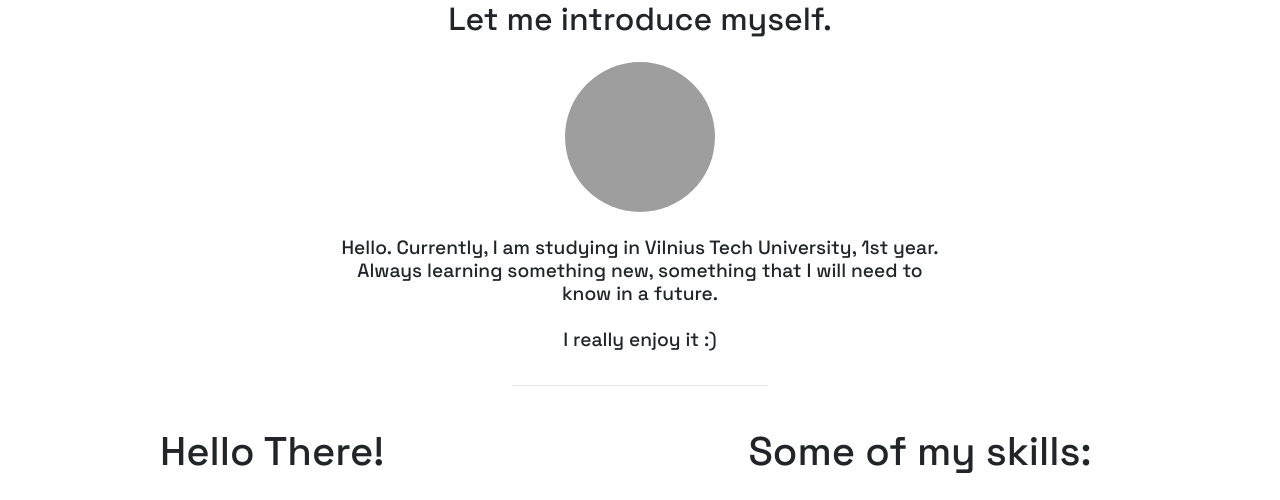
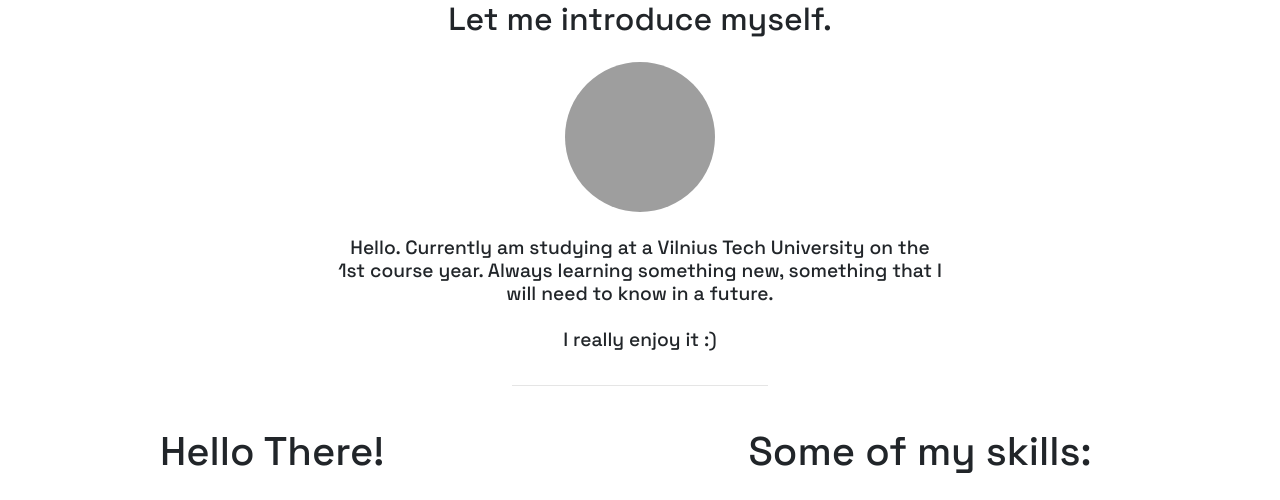
Before and after one commit to BaranovTim/My_website, a Django app: page / in a window 1280 px wide. Shown: the part 897-1397 px from the top of the page. Run offline with Django 5.2, Linux system fonts and the light colour scheme; some libraries are stand-ins or nearby versions; grey boxes are pictures that could not be loaded.

Commit message:
fixed some grammar mistakes againn

```diff
--- a/Tim_Website/main/templates/main/index.html
+++ b/Tim_Website/main/templates/main/index.html
@@ -77,7 +77,7 @@
                     <h2>Let me introduce myself.</h2>
                     <img src="{% static 'main/img/my_photo.jpg' %}" class="my_photo">
                     <h2 class="text_about_me">
-                        Hello. Currently, I am studying in Vilnius Tech University, 1st year. Always learning something new, something that I will need to know in a future. <br><br> I really enjoy it :)
+                        Hello. Currently am studying at a Vilnius Tech University on the 1st course year. Always learning something new, something that I will need to know in a future. <br><br> I really enjoy it :)
                     </h2>
                 </div>
 
```
